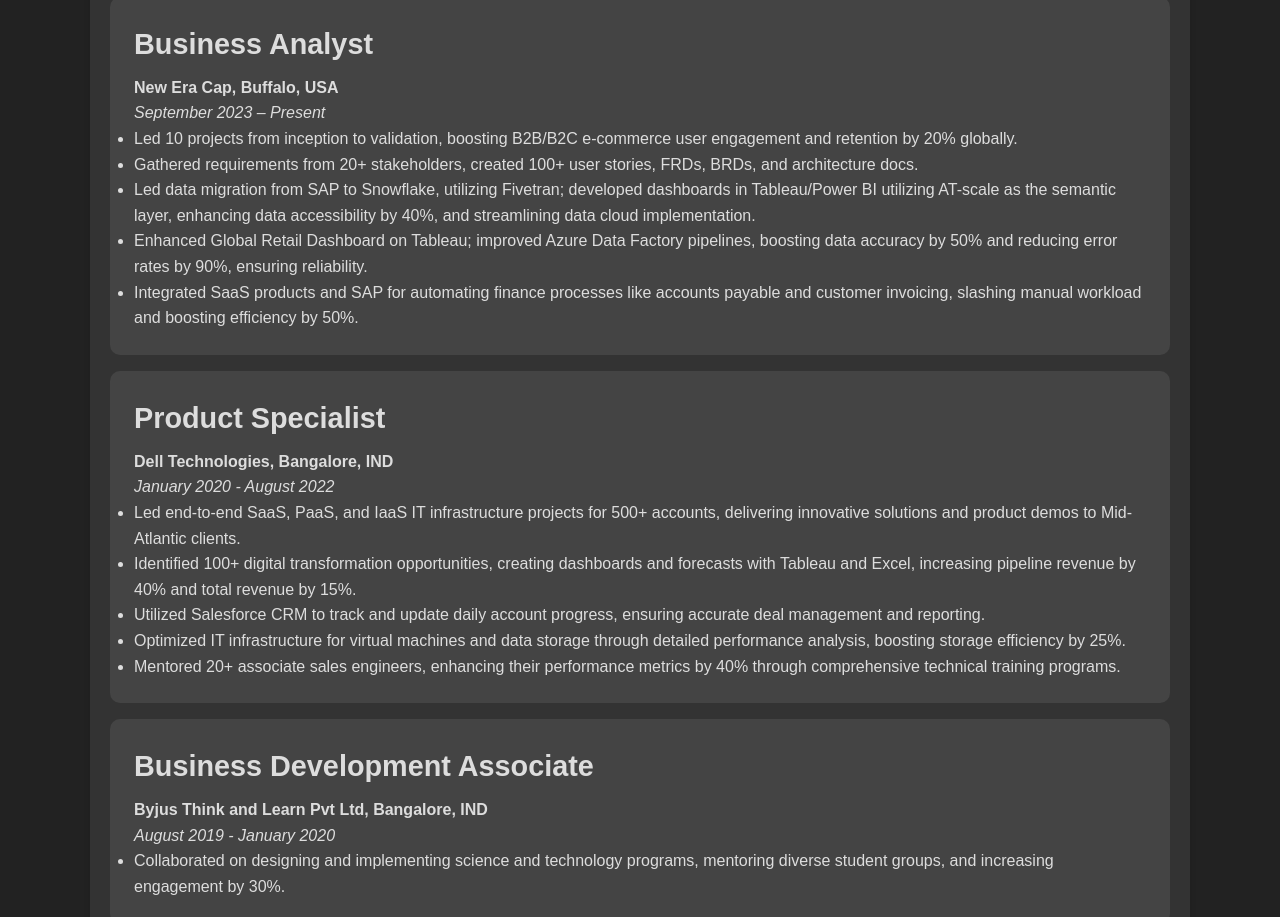
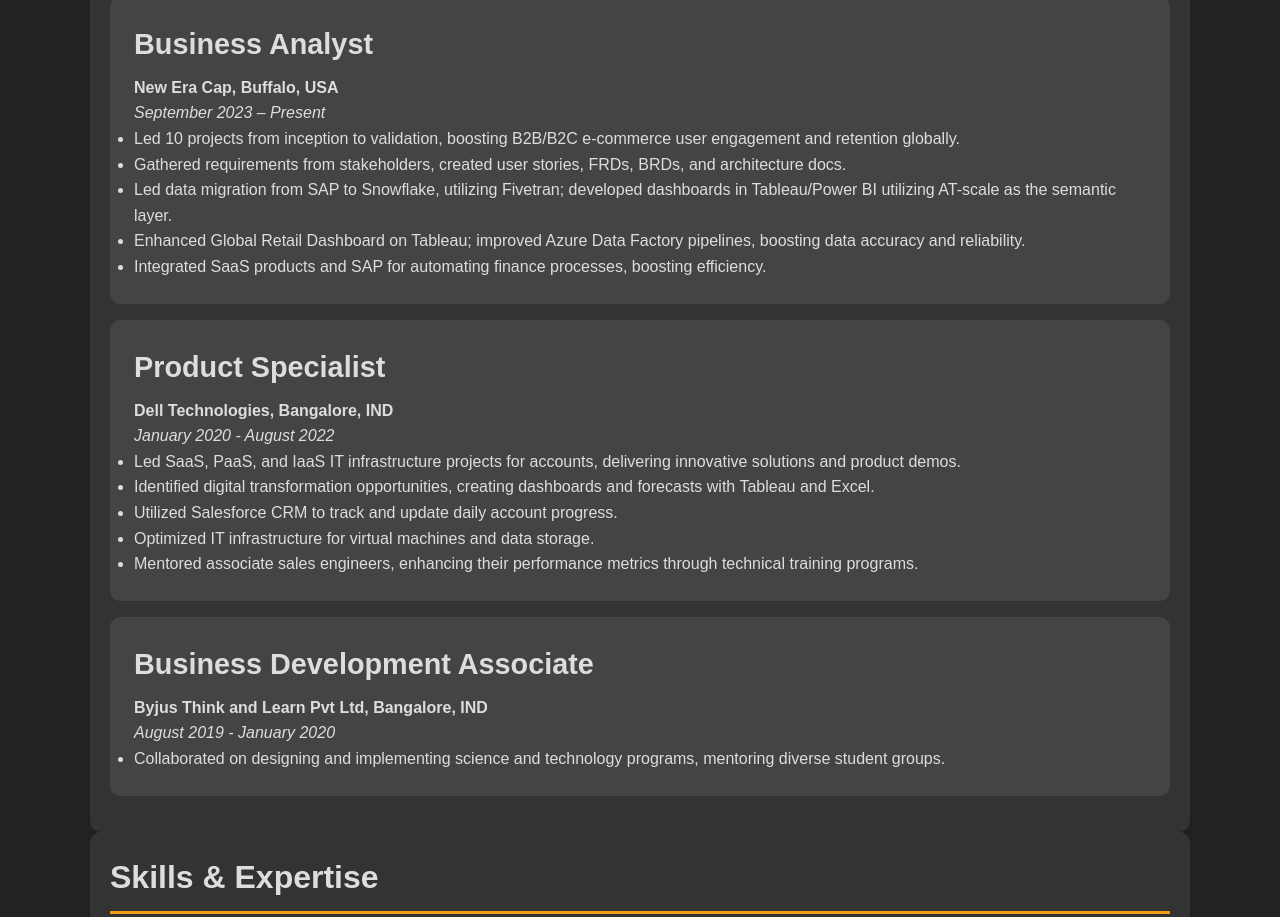
Before and after one commit to Avinash-VN/Avinash-VN.github.io, a plain HTML site: page index.html in a window 1280 px wide. Shown: the part 658-1575 px from the top of the page. Drawn offline with Linux system fonts and the light colour scheme.

Commit message:
Update index.html
Changes

```diff
--- a/index.html
+++ b/index.html
@@ -11,7 +11,7 @@
         <div class="container">
             <h1>Avinash Vishala Nagaraja</h1>
             <p>Business Analyst | Data Enthusiast</p>
-            <p>Buffalo, NY | 📞 (716) 808 3354 | ✉️ <a href="mailto:avinashvn.31@gmail.com">avinashvn.31@gmail.com</a></p>
+            <p>Buffalo, NY | (716) 808 3354 | <a href="mailto:avinashvn.31@gmail.com">avinashvn.31@gmail.com</a></p>
             <nav>
                 <a href="https://www.linkedin.com/in/avinashvn31" target="_blank">LinkedIn</a>
                 <a href="https://github.com/Avinash-VN" target="_blank">GitHub</a>
@@ -33,11 +33,11 @@
                 <p><strong>New Era Cap, Buffalo, USA</strong></p>
                 <p><em>September 2023 – Present</em></p>
                 <ul>
-                    <li>Led 10 projects from inception to validation, boosting B2B/B2C e-commerce user engagement and retention by 20% globally.</li>
-                    <li>Gathered requirements from 20+ stakeholders, created 100+ user stories, FRDs, BRDs, and architecture docs.</li>
-                    <li>Led data migration from SAP to Snowflake, utilizing Fivetran; developed dashboards in Tableau/Power BI utilizing AT-scale as the semantic layer, enhancing data accessibility by 40%, and streamlining data cloud implementation.</li>
-                    <li>Enhanced Global Retail Dashboard on Tableau; improved Azure Data Factory pipelines, boosting data accuracy by 50% and reducing error rates by 90%, ensuring reliability.</li>
-                    <li>Integrated SaaS products and SAP for automating finance processes like accounts payable and customer invoicing, slashing manual workload and boosting efficiency by 50%.</li>
+                    <li>Led 10 projects from inception to validation, boosting B2B/B2C e-commerce user engagement and retention globally.</li>
+                    <li>Gathered requirements from stakeholders, created user stories, FRDs, BRDs, and architecture docs.</li>
+                    <li>Led data migration from SAP to Snowflake, utilizing Fivetran; developed dashboards in Tableau/Power BI utilizing AT-scale as the semantic layer.</li>
+                    <li>Enhanced Global Retail Dashboard on Tableau; improved Azure Data Factory pipelines, boosting data accuracy and reliability.</li>
+                    <li>Integrated SaaS products and SAP for automating finance processes, boosting efficiency.</li>
                 </ul>
             </article>
 
@@ -46,11 +46,11 @@
                 <p><strong>Dell Technologies, Bangalore, IND</strong></p>
                 <p><em>January 2020 - August 2022</em></p>
                 <ul>
-                    <li>Led end-to-end SaaS, PaaS, and IaaS IT infrastructure projects for 500+ accounts, delivering innovative solutions and product demos to Mid-Atlantic clients.</li>
-                    <li>Identified 100+ digital transformation opportunities, creating dashboards and forecasts with Tableau and Excel, increasing pipeline revenue by 40% and total revenue by 15%.</li>
-                    <li>Utilized Salesforce CRM to track and update daily account progress, ensuring accurate deal management and reporting.</li>
-                    <li>Optimized IT infrastructure for virtual machines and data storage through detailed performance analysis, boosting storage efficiency by 25%.</li>
-                    <li>Mentored 20+ associate sales engineers, enhancing their performance metrics by 40% through comprehensive technical training programs.</li>
+                    <li>Led SaaS, PaaS, and IaaS IT infrastructure projects for accounts, delivering innovative solutions and product demos.</li>
+                    <li>Identified digital transformation opportunities, creating dashboards and forecasts with Tableau and Excel.</li>
+                    <li>Utilized Salesforce CRM to track and update daily account progress.</li>
+                    <li>Optimized IT infrastructure for virtual machines and data storage.</li>
+                    <li>Mentored associate sales engineers, enhancing their performance metrics through technical training programs.</li>
                 </ul>
             </article>
 
@@ -59,7 +59,7 @@
                 <p><strong>Byjus Think and Learn Pvt Ltd, Bangalore, IND</strong></p>
                 <p><em>August 2019 - January 2020</em></p>
                 <ul>
-                    <li>Collaborated on designing and implementing science and technology programs, mentoring diverse student groups, and increasing engagement by 30%.</li>
+                    <li>Collaborated on designing and implementing science and technology programs, mentoring diverse student groups.</li>
                 </ul>
             </article>
         </section>
@@ -88,8 +88,8 @@
             <h2>Contact</h2>
             <p>I'm always open to connecting with fellow professionals, exploring new opportunities, and collaborating on innovative projects. You can reach out to me via:</p>
             <ul>
-                <li>✉️ Email: <a href="mailto:avinashvn.31@gmail.com">avinashvn.31@gmail.com</a></li>
-                <li>🔗 LinkedIn: <a href="https://www.linkedin.com/in/avinashvn31" target="_blank">linkedin.com/in/avinashvn31</a></li>
+                <li>Email: <a href="mailto:avinashvn.31@gmail.com">avinashvn.31@gmail.com</a></li>
+                <li>LinkedIn: <a href="https://www.linkedin.com/in/avinashvn31" target="_blank">linkedin.com/in/avinashvn31</a></li>
             </ul>
         </section>
     </main>
```
